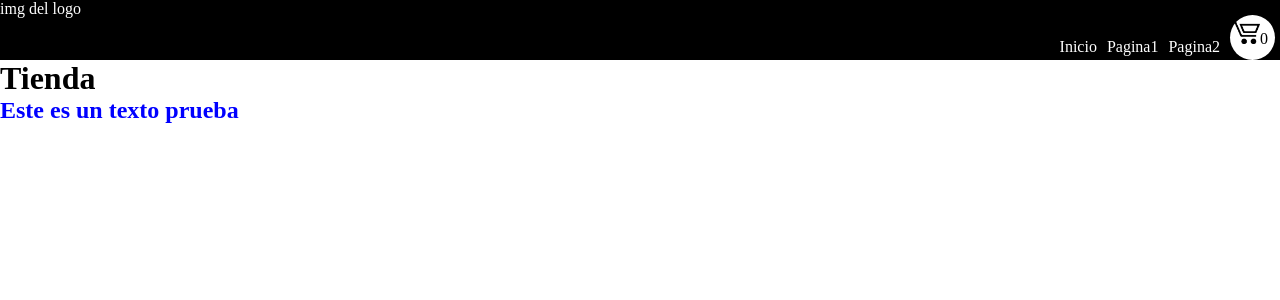
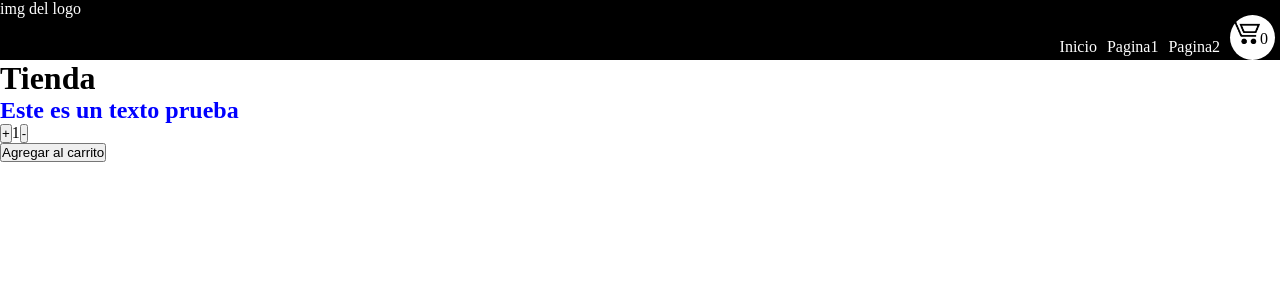
Before and after one commit to santiago-tarrio/TiendaReact, a React (Create React App) app: page / in a window 1280 px wide. Shown: the top 300 px of the page. Built offline with nearby package versions, Linux system fonts and the light colour scheme.

Commit message:
agregado contador

```diff
--- /dev/null
+++ b/src/components/Cart/Cart.js
@@ -0,0 +1,8 @@
+export default function Cart(){
+return(
+    <div className="cartContainer">
+        <img src="assets/cart-icon.png" alt="icono carrito" className="cartIcon" />
+        <span className="cartText">0</span>
+    </div>
+)
+}
--- /dev/null
+++ b/src/components/ItemCount/ItemCount.js
@@ -0,0 +1,30 @@
+import React, { useEffect, useState } from "react";
+
+export default function ItemCount ({initial, stock, onAdd}){
+    const [count, setCount] = useState(parseInt(initial))
+    const handleAdd = () => {
+        if (count >= 0 && count < stock)
+            setCount(count + 1)
+    }
+    const handleRest = () => {
+        if (count > 0)
+            setCount(count - 1)
+    }
+    useEffect(() => {
+        setCount(parseInt(initial));
+    }, [initial])
+    return(
+        <div>
+            <div className="counterContainer">
+                <input type="button" value="+" onClick={handleAdd} />
+                <div>
+                    <span>{count}</span>
+                </div>
+                <input type="button" value="-" onClick={handleRest} />
+            </div>
+            <div>
+                <button disabled={stock <= 0} onClick={() => onAdd(count)}>Agregar al carrito</button>
+            </div>
+        </div>
+    );
+}
--- a/src/components/ItemListContainer/ItemListContainer.js
+++ b/src/components/ItemListContainer/ItemListContainer.js
@@ -1,9 +1,15 @@
 import React from "react";
+import ItemCount from "../ItemCount/ItemCount";
 
 export default function ItemListContainer (props) {
+    const onAdd = (quantity) => {
+        console.log(`se agregaron ${quantity} al carrito`)
+    }
+
     return (
         <div>
             <h2 style={{color: `${props.color}`}}>Este es un {props.greeting}</h2>
+            <ItemCount initial={1} stock={10} onAdd={onAdd}/>
         </div>
     );
 }
--- a/src/components/Navbar/Navbar.js
+++ b/src/components/Navbar/Navbar.js
@@ -1,3 +1,5 @@
+import Cart from "../Cart/Cart";
+
 export default function Navbar (){
 
     return (
@@ -10,10 +12,7 @@ export default function Navbar (){
                     <li>Pagina1</li>
                     <li>Pagina2</li>
                     <li>
-                        <div className="cartContainer">
-                            <img src="assets/cart-icon.png" alt="icono carrito" className="cartIcon" />
-                            <span className="cartText">0</span>
-                        </div>
+                    <Cart />
                     </li>
                 </ul>
             </nav>
--- a/src/styles/style.css
+++ b/src/styles/style.css
@@ -44,3 +44,8 @@
 h1 {
     font-size: 40x;
 }
+
+.counterContainer{
+    display: flex;
+    flex-direction: row;
+}
```
